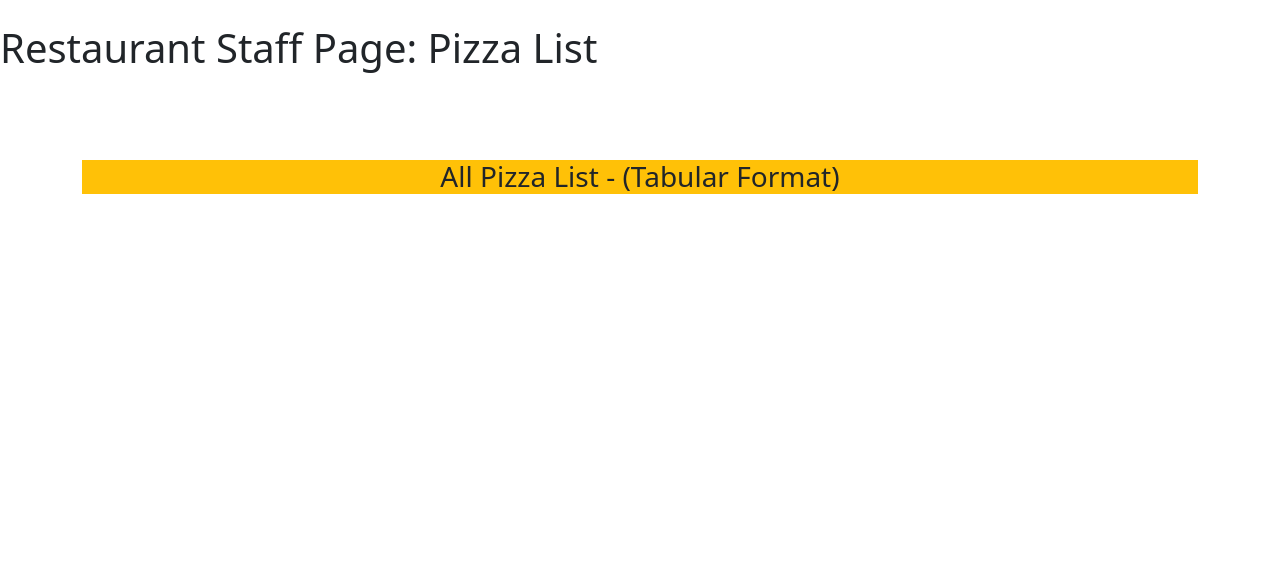
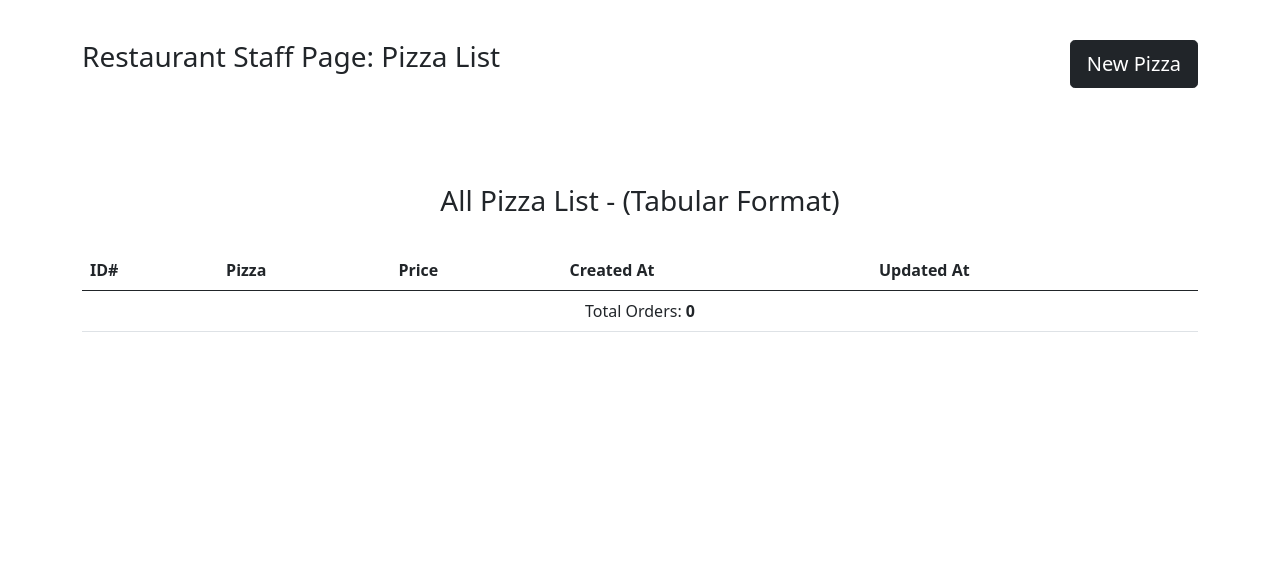
Before and after one commit to Ashraf840/PIzza-Restaurant-App, a Django app: page /restaurant/pizza/pizza-records/ in a window 1280 px wide. Shown: the part 104-676 px from the top of the page. Run offline with Django 3.2, Linux system fonts and the light colour scheme; data that the repository does not hold is empty; some libraries are stand-ins or nearby versions.

Commit message:
Display pizzas in a tabular format for the restaurant staffs

```diff
--- a/pizzaProj/restaurant_staff/views/crud_pizza_record_views.py
+++ b/pizzaProj/restaurant_staff/views/crud_pizza_record_views.py
@@ -12,7 +12,7 @@ def pizzaList(request):
     context = {
         'title': 'Restaurant Staffs: Pizza List',
 
-        'pizza': pizzas,
+        'pizzas': pizzas,
         'total_pizza_num': total_pizza_num,
     }
     return render(request, 'restaurant_staff/pizza_list.html', context)
--- a/pizzaProj/templates/restaurant_staff/pizza_list.html
+++ b/pizzaProj/templates/restaurant_staff/pizza_list.html
@@ -4,16 +4,56 @@
 
 {% block content %}
 
-    <h1>Restaurant Staff Page: Pizza List</h1>
-
     <div class="container">
 
-        <h3 class="text-center bg-warning"
+        <div class="row d-flex justify-content-between">
+            <div class="col-7 py-3">
+                <h3>Restaurant Staff Page: Pizza List</h3>
+            </div>
+            <div class="col-2 py-3 d-flex justify-content-end">
+                <a href="{% url 'restaurantStaffApplication:createPizzaRecord' %}" class="text-white btn btn-lg btn-dark"
+                    style="min-width: 7rem; text-decoration: none;">
+                    New Pizza
+                </a>
+            </div>
+        </div>
+
+        <h3 class="text-center"
             style="margin-top: 5rem;">
             All Pizza List - (Tabular Format)
         </h3>
 
-
+        <table class="table table-hover table-striped"
+                style="margin: 2rem 0 5rem 0;">
+                <thead>
+                    <tr>
+                        <th scope="col">ID#</th>
+                        <th scope="col">Pizza</th>
+                        <th scope="col">Price</th>
+                        <th scope="col">Created At</th>
+                        <th scope="col">Updated At</th>
+                    </tr>
+                </thead>
+                <tbody>
+                    {% for pizz in pizzas %}
+                    <tr>
+                        <th scope="row"
+                            class="py-4">{{ forloop.counter }}</th>
+                        <td class="py-4">{{ pizz.name }}</td>
+                        <td class="py-4">{{ pizz.price }}</td>
+                        <td class="py-4">{{ pizz.created_at }}</td>
+                        <td class="py-4">{{ pizz.updated_at }}</td>
+                    </tr>
+                    {% endfor %}
+                </tbody>
+                <tfoot>
+                    <tr>
+                        <td colspan="5" class="text-center">
+                            Total Orders: <b> {{ total_pizza_num }} </b>
+                        </td>
+                    </tr>
+                </tfoot>
+            </table>
 
     </div>
 
```
